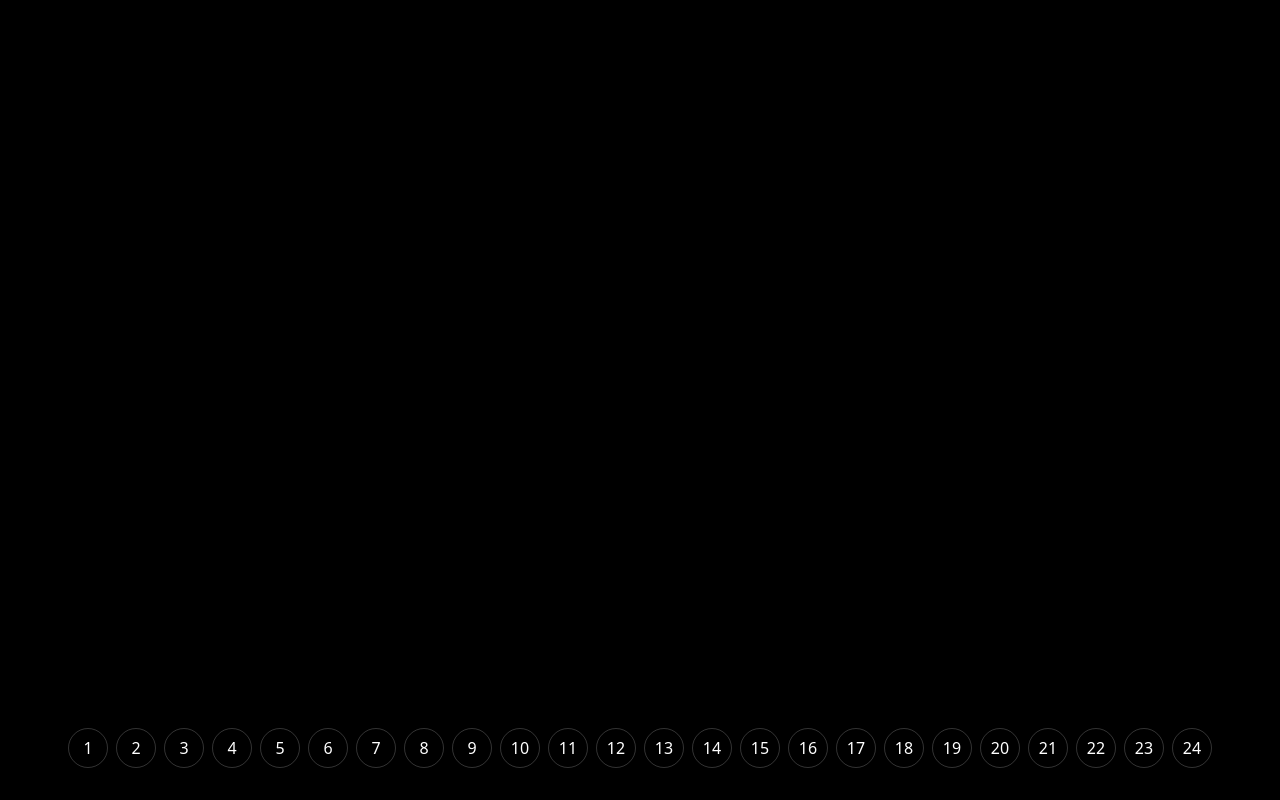
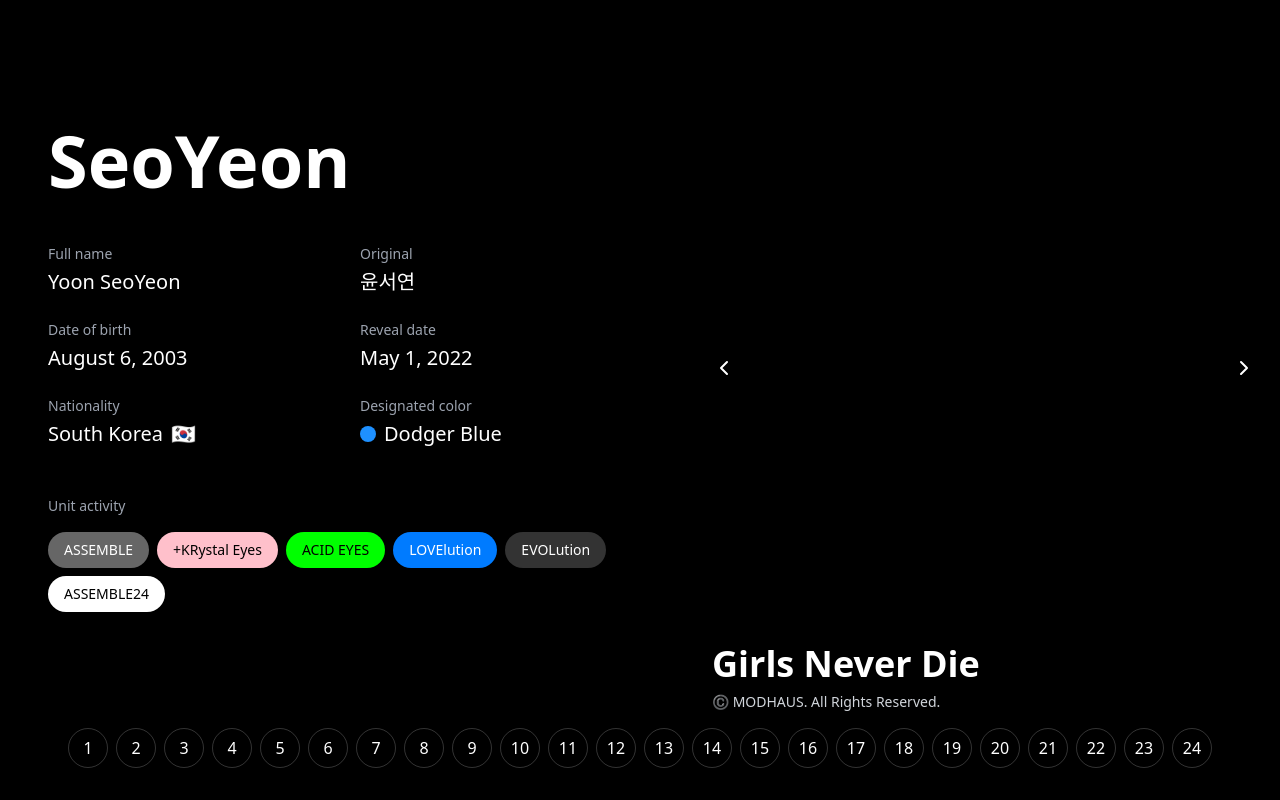
Before and after one commit to lucasvarino/triplesinfo, a Nuxt app: page /Member/1 in a window 1280 px wide. Built offline with nearby package versions, Linux system fonts and the light colour scheme.

Commit message:
Add MemberProfile component and integrate it into member detail page

```diff
--- /dev/null
+++ b/components/MemberProfile.vue
@@ -0,0 +1,121 @@
+<template>
+    <div class="flex flex-col lg:flex-row min-h-[calc(100vh-4rem)]">
+        <!-- Left side - Member info -->
+        <div class="flex-1 p-6 md:p-12 flex flex-col justify-center">
+            <h1 class="text-5xl md:text-7xl font-bold mb-12">{{ member.name }}</h1>
+
+            <div class="grid grid-cols-1 md:grid-cols-2 gap-x-8 gap-y-6">
+                <div>
+                    <h3 class="text-sm text-gray-400 mb-1">Full name</h3>
+                    <p class="text-xl">{{ member.fullName }}</p>
+                </div>
+
+                <div>
+                    <h3 class="text-sm text-gray-400 mb-1">Original</h3>
+                    <p class="text-xl">{{ member.originalName }}</p>
+                </div>
+
+                <div>
+                    <h3 class="text-sm text-gray-400 mb-1">Date of birth</h3>
+                    <p class="text-xl">{{ member.birthDate }}</p>
+                </div>
+
+                <div>
+                    <h3 class="text-sm text-gray-400 mb-1">Reveal date</h3>
+                    <p class="text-xl">{{ member.revealDate }}</p>
+                </div>
+
+                <div>
+                    <h3 class="text-sm text-gray-400 mb-1">Nationality</h3>
+                    <div class="flex items-center gap-2">
+                        <p class="text-xl">{{ member.nationality }}</p>
+                        <span v-if="member.flag" class="text-xl">{{ member.flag }}</span>
+                    </div>
+                </div>
+
+                <div>
+                    <h3 class="text-sm text-gray-400 mb-1">Designated color</h3>
+                    <div class="flex items-center gap-2">
+                        <div class="w-4 h-4 rounded-full" :style="{ backgroundColor: member.color }"></div>
+                        <p class="text-xl">{{ member.colorName }}</p>
+                    </div>
+                </div>
+            </div>
+
+            <div class="mt-12">
+                <h3 class="text-sm text-gray-400 mb-4">Unit activity</h3>
+                <div class="flex flex-wrap gap-2">
+                    <button v-for="unit in member.units" :key="unit.name" class="unit-button"
+                        :style="{ backgroundColor: unit.color || '#333', color: unit.textColor || 'white' }">
+                        {{ unit.name }}
+                    </button>
+                </div>
+            </div>
+        </div>
+
+        <!-- Right side - Member image -->
+        <div class="flex-1 relative">
+            <div class="absolute top-1/2 left-4 transform -translate-y-1/2 z-10">
+                <button @click="navigateToPrev"
+                    class="w-10 h-10 rounded-full bg-black/50 flex items-center justify-center hover:bg-black/80 transition-colors"
+                    aria-label="Previous member">
+                    <ChevronLeft class="w-6 h-6" />
+                </button>
+            </div>
+
+            <div class="absolute top-1/2 right-4 transform -translate-y-1/2 z-10">
+                <button @click="navigateToNext"
+                    class="w-10 h-10 rounded-full bg-black/50 flex items-center justify-center hover:bg-black/80 transition-colors"
+                    aria-label="Next member">
+                    <ChevronRight class="w-6 h-6" />
+                </button>
+            </div>
+
+            <div class="h-full min-h-[50vh] lg:min-h-full relative">
+                <NuxtImg :src="member.image" :alt="member.name" fill
+                    class="object-cover" />
+                <div class="absolute top-4 right-4">
+                    <h2 class="text-2xl font-bold">{{ member.name }}</h2>
+                </div>
+                <div class="absolute bottom-0 left-0 right-0 bg-gradient-to-t from-black/80 to-transparent p-6">
+                    <h2 class="text-3xl md:text-4xl font-bold">
+                        {{ member.catchphrase || "Girls Never Die" }}
+                    </h2>
+                    <p class="text-sm text-gray-300 mt-2">©️ MODHAUS. All Rights Reserved.</p>
+                </div>
+            </div>
+        </div>
+    </div>
+</template>
+
+<script setup lang="ts">
+import { useRouter } from 'vue-router'
+import { NuxtImg } from '#components'
+import { ChevronLeft, ChevronRight } from 'lucide-vue-next'
+import { members } from '~/data/members'
+import type { Member } from '~/types/member'
+
+const props = defineProps<{
+    member: Member
+}>()
+
+const router = useRouter()
+
+const currentIndex = members.findIndex((m) => m.id === props.member.id)
+const prevMember = members[currentIndex - 1] || members[members.length - 1]
+const nextMember = members[currentIndex + 1] || members[0]
+
+function navigateToPrev() {
+    router.push(`/member/${prevMember.id}`)
+}
+
+function navigateToNext() {
+    router.push(`/member/${nextMember.id}`)
+}
+</script>
+
+<style scoped>
+.unit-button {
+  @apply px-4 py-2 rounded-full text-sm font-medium transition-all;
+}
+</style>
--- a/package.json
+++ b/package.json
@@ -12,6 +12,7 @@
   "dependencies": {
     "@nuxt/image": "^1.9.0",
     "@nuxtjs/tailwindcss": "^6.13.1",
+    "lucide-vue-next": "^0.477.0",
     "nuxt": "^3.15.4",
     "vue": "latest",
     "vue-router": "latest"
--- a/pages/Member/[id].vue
+++ b/pages/Member/[id].vue
@@ -1,6 +1,9 @@
 <template>
-    <div class="min-h-screen bg-black">
-        teste
+    <div class="h-screen bg-black text-white">
+        <div class="container mx-auto">
+            <MemberProfile :member="member" />
+
+        </div>
     </div>
     <NavigationMenu :members="members" :active-member-id="memberId" />
 </template>
@@ -10,4 +13,6 @@ import { members } from '~/data/members';
 
 const route = useRoute();
 const memberId = route.params.id as string;
+
+const member = computed(() => members.find((m) => m.id === memberId) || members[0]);
 </script>
```
Also changed, not shown: 1 other file (tests, documents, lock files or other folders).
